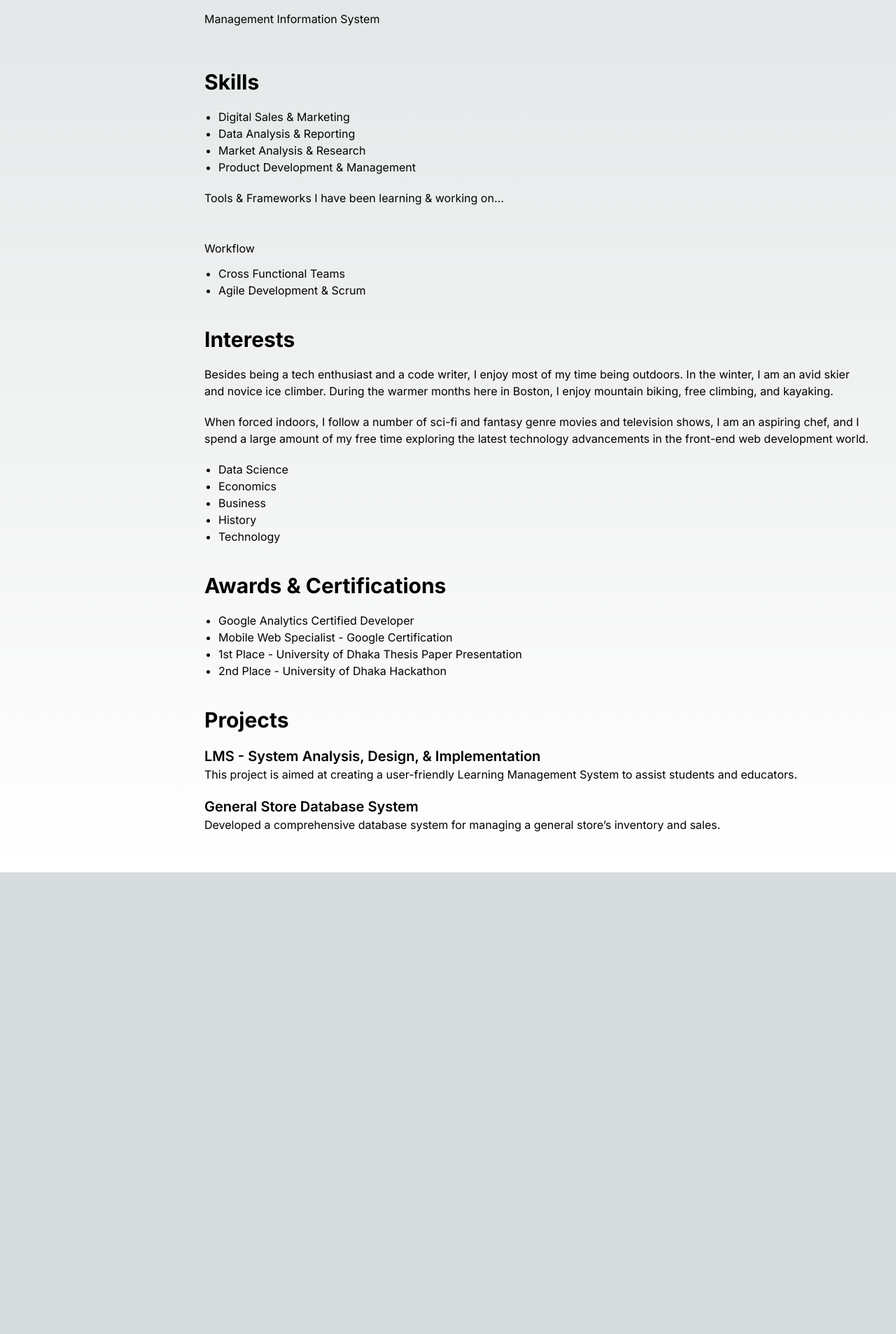
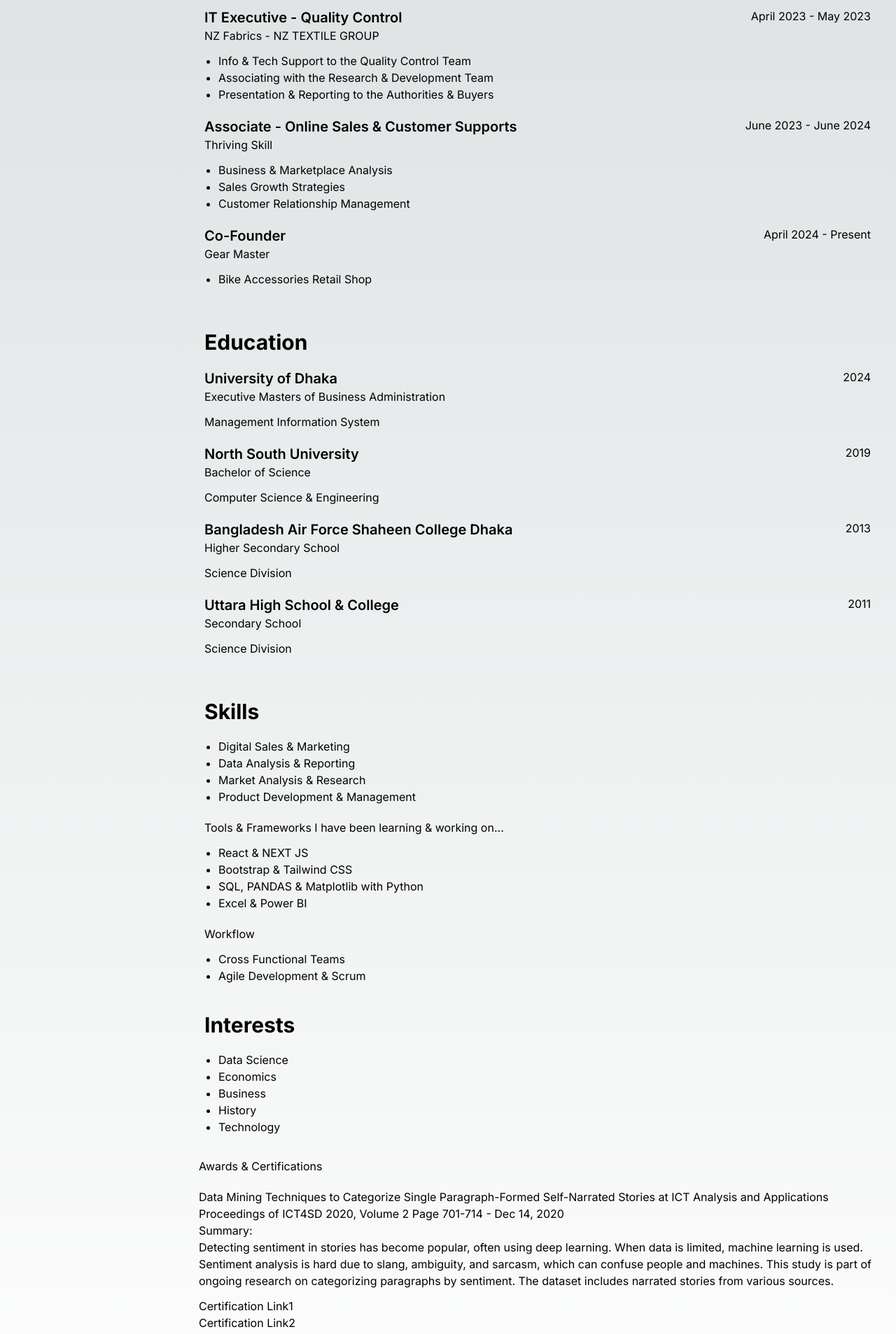
Before and after one commit to saajiidi/example-app-nextjs, a Next.js app: page / in a window 1280 px wide. Shown: the part 673-2580 px from the top of the page at 70% size. Before the commit the page ends 1920 px from the top, so only its background shows below. Built offline with nearby package versions, Linux system fonts and the light colour scheme.

Commit message:
new update

```diff
--- a/src/app/components/Awards.tsx
+++ b/src/app/components/Awards.tsx
@@ -6,23 +6,53 @@ const Awards = () => {
     "Google Analytics Certified Developer",
     "Mobile Web Specialist - Google Certification",
     "1st Place - University of Dhaka Thesis Paper Presentation",
-    "2nd Place - University of Dhaka Hackathon",
+    ,
   ];
 
   return (
-    <section className="p-3 lg:p-5 flex items-center" id="awards">
-      <div className="w-full">
-        <h2 className="mb-5 text-3xl font-bold">Awards & Certifications</h2>
-        <ul className="fa-ul mb-0 list-disc ml-5">
-          {awards.map((award, index) => (
-            <li key={index}>
-              <i className="fa-li fa fa-trophy text-warning"></i>
-              {award}
-            </li>
-          ))}
+    <section
+      className="resume-section p-3 p-lg-5 d-flex align-items-center section-spacing"
+      id="awards"
+    >
+      <div className="container">
+        <h2 className="mb-5 section-spacing">Awards & Certifications</h2>
+        <ul className="fa-ul mb-3">
+          <li className="mb-3">
+            <i className="fa-li fa fa-trophy text-warning"></i>
+            <p>
+              <a href="https://ict4sd.org/link/proceedings/ICT4SD-2020-VOL2.pdf">
+                Data Mining Techniques to Categorize Single Paragraph-Formed
+                Self-Narrated Stories at ICT Analysis and Applications
+                Proceedings of ICT4SD 2020, Volume 2 Page 701-714 - Dec 14, 2020
+              </a>
+            </p>
+
+            <p>
+              <h4>Summary:</h4>Detecting sentiment in stories has become
+              popular, often using deep learning. When data is limited, machine
+              learning is used. Sentiment analysis is hard due to slang,
+              ambiguity, and sarcasm, which can confuse people and machines.
+              This study is part of ongoing research on categorizing paragraphs
+              by sentiment. The dataset includes narrated stories from various
+              sources.
+            </p>
+          </li>
+          <li>
+            <i className="fa-li fa fa-trophy text-warning"></i>
+            <a href="https://drive.google.com/file/d/1cJxcJJur1n3MiXFETv5k30SDP0WP9wOm/view?usp=sharing">
+              Certification Link1
+            </a>
+          </li>
+          <li>
+            <i className="fa-li fa fa-trophy text-warning"></i>
+            <a href="https://drive.google.com/file/d/1O7O6jJRN58WGiyJu8hYrGhv-DtP89bEI/view?usp=sharing">
+              Certification Link2
+            </a>
+          </li>
         </ul>
       </div>
     </section>
+
   );
 };
 
--- a/src/app/components/Education.tsx
+++ b/src/app/components/Education.tsx
@@ -12,6 +12,30 @@ const Education = () => {
       fieldLink: "http://www.mis.du.ac.bd",
     },
     // Add other educations similarly
+    {
+      degree: "Bachelor of Science",
+      field: "Computer Science & Engineering",
+      institution: "North South University",
+      year: "2019",
+      institutionLink: "http://ece.northsouth.edu",
+      fieldLink: "http://ece.northsouth.edu",
+    },
+    {
+      degree: "Higher Secondary School",
+      field: "Science Division",
+      institution: "Bangladesh Air Force Shaheen College Dhaka",
+      year: "2013",
+      institutionLink: "https://bafsd.edu.bd",
+      fieldLink: "",
+    },
+    {
+      degree: "Secondary School",
+      field: "Science Division",
+      institution: "Uttara High School & College",
+      year: "2011",
+      institutionLink: "https://uhscdhaka.edu.bd",
+      fieldLink: "",
+    },
   ];
 
   return (
--- a/src/app/components/Experience.tsx
+++ b/src/app/components/Experience.tsx
@@ -13,6 +13,48 @@ const Experience = () => {
       ],
       date: "January 2020 - January 2022",
       companyLink: "https://www.daraz.com.bd",
+    },
+    {
+      title: "Associate - Home Kitchen & Street Food",
+      company: "HungryNaki - Alibaba Group",
+      tasks: [
+        "Business & Marketplace Analysis",
+        "Brand & Partner Acquisition",
+        "Partner Development Project",
+      ],
+      date: "July 2021 - January 2022",
+      companyLink: "https://hungrynaki.com",
+      companyLink2: "https://www.alibaba.com",
+    },
+    {
+      title: "IT Executive - Quality Control",
+      company: "NZ Fabrics - NZ TEXTILE GROUP",
+      tasks: [
+        "Info & Tech Support to the Quality Control Team",
+        "Associating with the Research & Development Team",
+        "Presentation & Reporting to the Authorities & Buyers",
+      ],
+      date: "April 2023 - May 2023",
+      companyLink: "https://nztexgroup.com",
+      companyLink2: "https://www.linkedin.com/company/nztexgroup/",
+    },
+    {
+      title: "Associate - Online Sales & Customer Supports",
+      company: "Thriving Skill",
+      tasks: [
+        "Business & Marketplace Analysis",
+        "Sales Growth Strategies",
+        "Customer Relationship Management",
+      ],
+      date: "June 2023 - June 2024",
+      companyLink: "https://thrivingskill.com",
+    },
+    {
+      title: "Co-Founder",
+      company: "Gear Master",
+      tasks: ["Bike Accessories Retail Shop"],
+      date: "April 2024 - Present",
+      companyLink: "https://www.facebook.com/profile.php?id=61558077623189",
     },
     // Add other experiences similarly
   ];
--- a/src/app/components/Interests.tsx
+++ b/src/app/components/Interests.tsx
@@ -15,16 +15,10 @@ const Interests = () => {
       <div className="w-full">
         <h2 className="mb-5 text-3xl font-bold">Interests</h2>
         <p className="mb-5">
-          Besides being a tech enthusiast and a code writer, I enjoy most of my
-          time being outdoors. In the winter, I am an avid skier and novice ice
-          climber. During the warmer months here in Boston, I enjoy mountain
-          biking, free climbing, and kayaking.
+
         </p>
         <p className="mb-5">
-          When forced indoors, I follow a number of sci-fi and fantasy genre
-          movies and television shows, I am an aspiring chef, and I spend a
-          large amount of my free time exploring the latest technology
-          advancements in the front-end web development world.
+
         </p>
         <ul className="fa-ul mb-0 list-disc ml-5">
           {interests.map((interest, index) => (
--- a/src/app/components/Skills.tsx
+++ b/src/app/components/Skills.tsx
@@ -10,13 +10,10 @@ const Skills = () => {
   ];
 
   const tools = [
-    { name: "React", icon: "fab fa-react" },
-    { name: "SQL", icon: "fas fa-database" },
-    { name: "Power BI", icon: "fas fa-chart-line" },
-    { name: "Excel", icon: "fas fa-file-excel" },
-    { name: "NumPy", icon: "fas fa-square-root-alt" },
-    { name: "Matplotlib", icon: "fas fa-chart-bar" },
-    { name: "Ubuntu", icon: "fab fa-ubuntu" },
+    "React & NEXT JS",
+    "Bootstrap & Tailwind CSS",
+    "SQL, PANDAS & Matplotlib with Python",
+    "Excel & Power BI",
   ];
 
   const workflows = ["Cross Functional Teams", "Agile Development & Scrum"];
@@ -36,17 +33,15 @@ const Skills = () => {
         <div className="subheading mb-3">
           Tools & Frameworks I have been learning & working on...
         </div>
-        <ul className="list-inline mb-5 flex flex-wrap">
-          {tools.map((tool, index) => (
-            <li
-              key={index}
-              className="list-inline-item m-2 text-2xl"
-              title={tool.name}
-            >
-              <i className={tool.icon}></i>
+        <ul className="fa-ul mb-5 list-disc ml-5">
+          {tools.map((tools, index) => (
+            <li key={index}>
+              <i className="fa-li fa fa-check"></i>
+              {tools}
             </li>
           ))}
         </ul>
+
         <div className="subheading mb-3">Workflow</div>
         <ul className="fa-ul mb-0 list-disc ml-5">
           {workflows.map((workflow, index) => (
```
